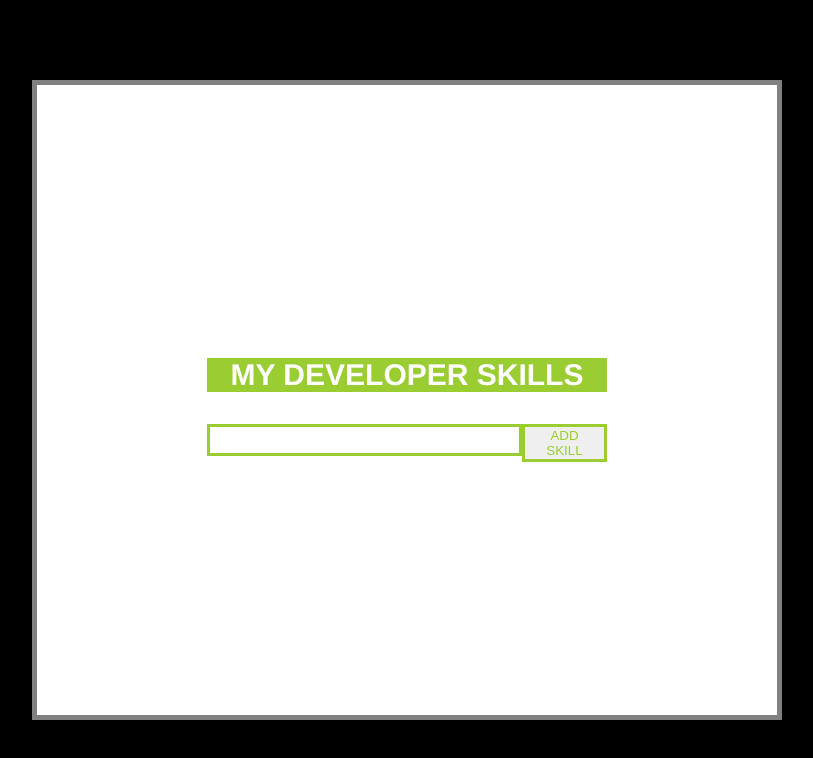
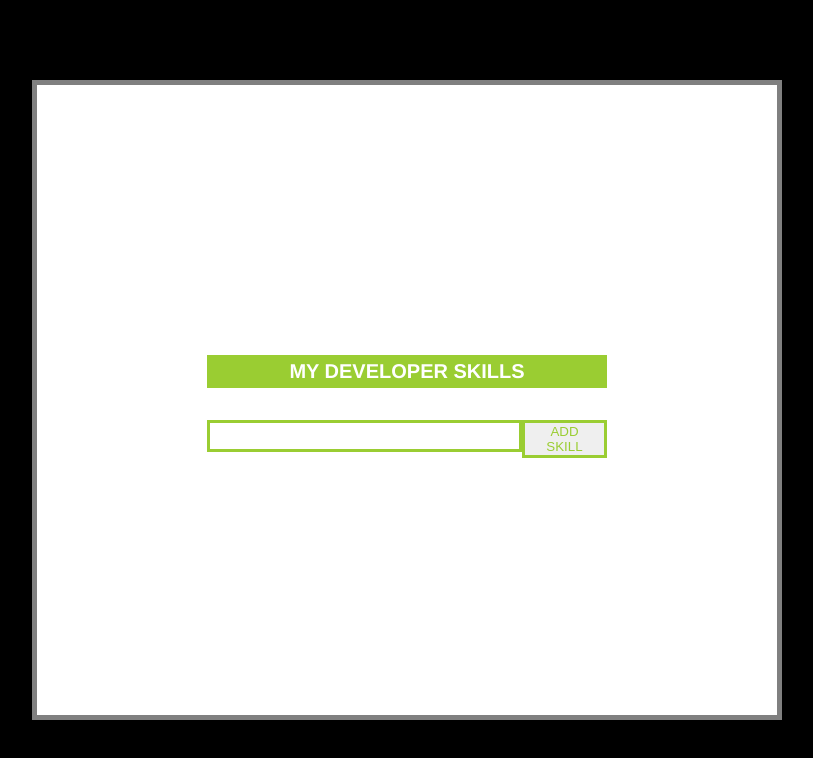
Before and after one commit to CodingSalmon/my-dev-skills-lab, a plain HTML site: page index.html in a window 1280 px wide. Shown: the whole page, without its empty margins (233-1046 px from the left). Drawn offline with nearby package versions, Linux system fonts and the light colour scheme.

Commit message:
restyle, make delButton delete not just hide

```diff
--- a/css/main.css
+++ b/css/main.css
@@ -26,12 +26,13 @@ main{
 }
 
 main > h1{
-    font-size:30px;
+    font-size:20px;
     color:white;
     background-color: yellowgreen;
     text-align:center;
     width:400px;
     margin-bottom:0;
+    padding: 5px 0;
 }
 
 #skills{
--- a/js/main.js
+++ b/js/main.js
@@ -15,7 +15,6 @@ $addButtonEl.click(function(){
 });
 
 $('ul').on('click','button',function(){
-    $(this).parent().fadeOut();
-    console.log('delete')
+    $(this).parent().remove();
 });
 //Functions
```
